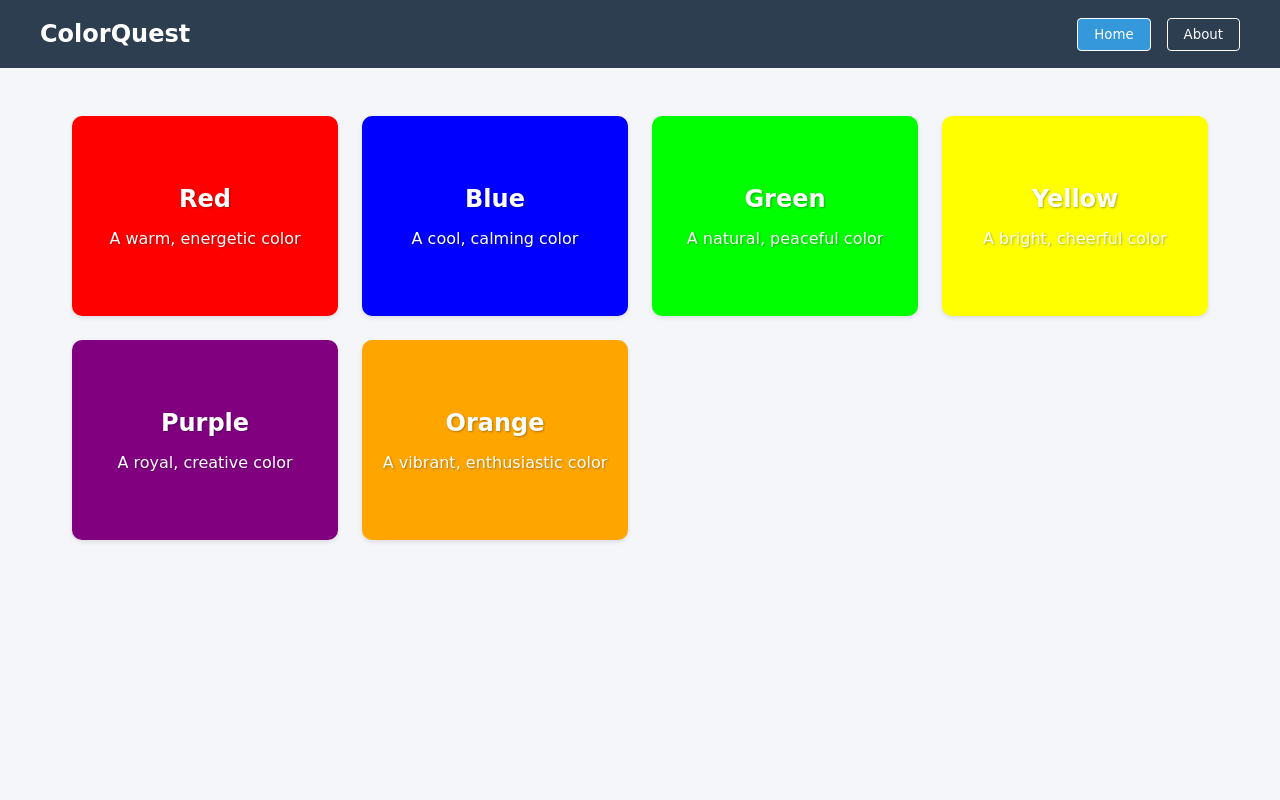
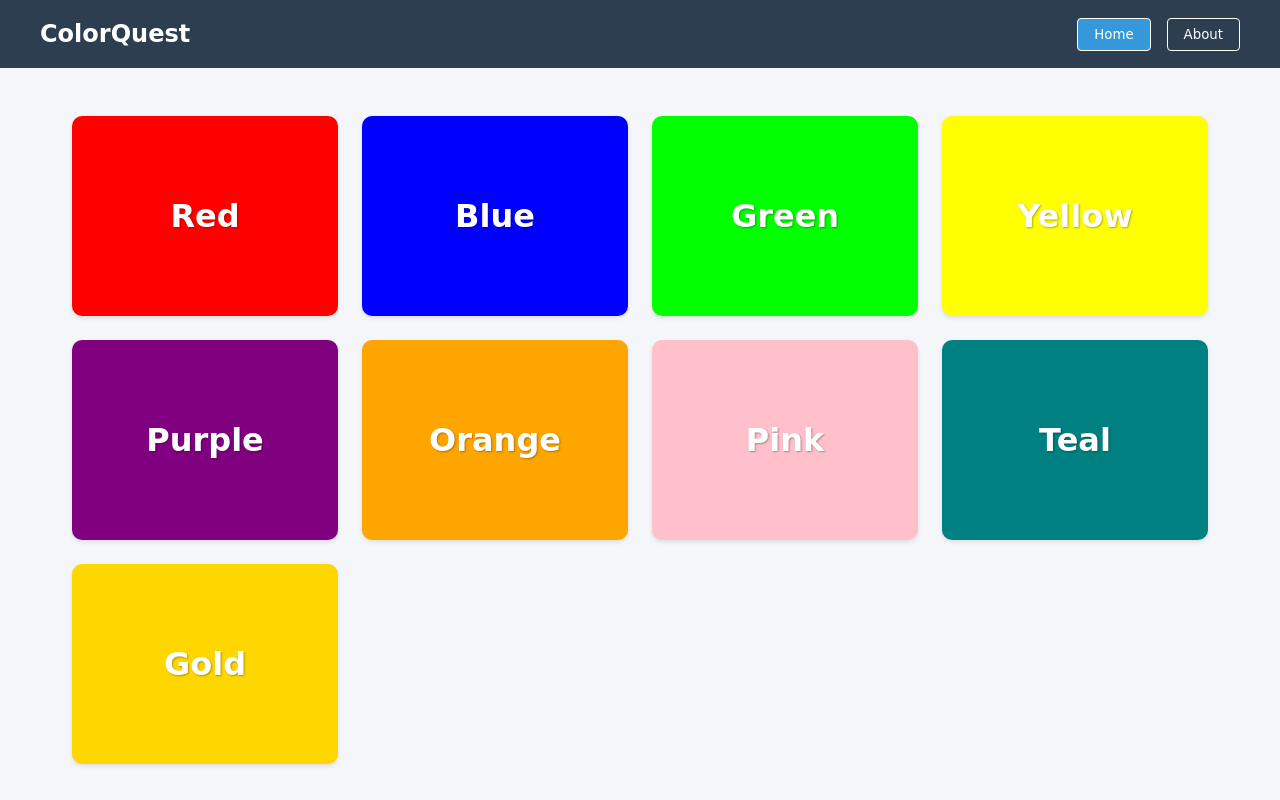
Before and after one commit to alyssagabrie/colorquest, a React (Vite) app: page / in a window 1280 px wide. Built offline with nearby package versions, Linux system fonts and the light colour scheme.

Commit message:
Update color cards to show only names, add myths and more colors

```diff
--- a/src/App.tsx
+++ b/src/App.tsx
@@ -9,12 +9,60 @@ function App() {
   const [currentPage, setCurrentPage] = useState<'home' | 'about'>('home')
 
   const colors = [
-    { name: 'Red', hex: '#FF0000', description: 'A warm, energetic color' },
-    { name: 'Blue', hex: '#0000FF', description: 'A cool, calming color' },
-    { name: 'Green', hex: '#00FF00', description: 'A natural, peaceful color' },
-    { name: 'Yellow', hex: '#FFFF00', description: 'A bright, cheerful color' },
-    { name: 'Purple', hex: '#800080', description: 'A royal, creative color' },
-    { name: 'Orange', hex: '#FFA500', description: 'A vibrant, enthusiastic color' }
+    {
+      name: 'Red',
+      hex: '#FF0000',
+      description: 'A warm, energetic color that represents passion and excitement.',
+      myth: 'Red is not just for sports cars! It\'s a color that everyone can enjoy, and it\'s been used in art and fashion for thousands of years.'
+    },
+    {
+      name: 'Blue',
+      hex: '#0000FF',
+      description: 'A cool, calming color that reminds us of the sky and ocean.',
+      myth: 'Blue is not just for boys! In fact, until about 100 years ago, pink was considered a boy\'s color and blue was for girls!'
+    },
+    {
+      name: 'Green',
+      hex: '#00FF00',
+      description: 'A natural, peaceful color that represents growth and harmony.',
+      myth: 'Green is not just for plants! It\'s a color that can be used in many creative ways, from art to fashion to home decor.'
+    },
+    {
+      name: 'Yellow',
+      hex: '#FFFF00',
+      description: 'A bright, cheerful color that brings sunshine and happiness.',
+      myth: 'Yellow is not just for caution signs! It\'s a bright, happy color that can be used in many fun and creative ways.'
+    },
+    {
+      name: 'Purple',
+      hex: '#800080',
+      description: 'A royal, creative color that combines the calm of blue and the energy of red.',
+      myth: 'Purple is not just for royalty! While it was once rare and expensive to make, today anyone can enjoy this magical color.'
+    },
+    {
+      name: 'Orange',
+      hex: '#FFA500',
+      description: 'A vibrant, enthusiastic color that combines the energy of red and the happiness of yellow.',
+      myth: 'Orange is not just for traffic cones! It\'s a warm, inviting color that can make any space feel more energetic.'
+    },
+    {
+      name: 'Pink',
+      hex: '#FFC0CB',
+      description: 'A gentle, caring color that represents kindness and compassion.',
+      myth: 'Pink is not just for girls! It\'s a color that everyone can enjoy, and it was actually considered a boy\'s color in the early 1900s!'
+    },
+    {
+      name: 'Teal',
+      hex: '#008080',
+      description: 'A sophisticated color that combines the calm of blue with the freshness of green.',
+      myth: 'Teal is not just for bathrooms! It\'s a versatile color that can add elegance to any design.'
+    },
+    {
+      name: 'Gold',
+      hex: '#FFD700',
+      description: 'A luxurious color that represents success and achievement.',
+      myth: 'Gold is not just for winners! It\'s a color that can add warmth and elegance to any design.'
+    }
   ]
 
   return (
--- a/src/components/ColorCard.tsx
+++ b/src/components/ColorCard.tsx
@@ -4,6 +4,7 @@ interface Color {
   name: string;
   hex: string;
   description: string;
+  myth: string;
 }
 
 interface ColorCardProps {
@@ -23,7 +24,6 @@ const ColorCard: React.FC<ColorCardProps> = ({ color, onClick }) => {
         transition: 'transform 0.2s',
         boxShadow: '0 2px 4px rgba(0,0,0,0.1)',
         display: 'flex',
-        flexDirection: 'column',
         alignItems: 'center',
         justifyContent: 'center',
         minHeight: '200px',
@@ -37,8 +37,7 @@ const ColorCard: React.FC<ColorCardProps> = ({ color, onClick }) => {
         e.currentTarget.style.transform = 'scale(1)';
       }}
     >
-      <h2 style={{ margin: '0 0 10px 0', fontSize: '24px' }}>{color.name}</h2>
-      <p style={{ margin: 0, fontSize: '16px' }}>{color.description}</p>
+      <h2 style={{ margin: 0, fontSize: '32px', fontWeight: 'bold' }}>{color.name}</h2>
     </div>
   );
 };
--- a/src/components/ColorDetail.tsx
+++ b/src/components/ColorDetail.tsx
@@ -4,6 +4,7 @@ interface Color {
   name: string;
   hex: string;
   description: string;
+  myth: string;
 }
 
 interface ColorDetailProps {
@@ -66,7 +67,21 @@ const ColorDetail: React.FC<ColorDetailProps> = ({ color, onClose }) => {
         </div>
 
         <h2 style={{ color: '#2c3e50', marginBottom: '1rem' }}>{color.name}</h2>
-        <p style={{ color: '#34495e', lineHeight: '1.6' }}>{color.description}</p>
+
+        <section style={{ marginBottom: '1.5rem' }}>
+          <h3 style={{ color: '#3498db', marginBottom: '0.5rem' }}>About this Color</h3>
+          <p style={{ color: '#34495e', lineHeight: '1.6' }}>{color.description}</p>
+        </section>
+
+        <section style={{
+          backgroundColor: '#f8f9fa',
+          padding: '1rem',
+          borderRadius: '8px',
+          marginBottom: '1.5rem'
+        }}>
+          <h3 style={{ color: '#e74c3c', marginBottom: '0.5rem' }}>Myth Busting!</h3>
+          <p style={{ color: '#34495e', lineHeight: '1.6' }}>{color.myth}</p>
+        </section>
 
         <div style={{ marginTop: '1.5rem', color: '#7f8c8d' }}>
           <p>Hex Code: {color.hex}</p>
```
